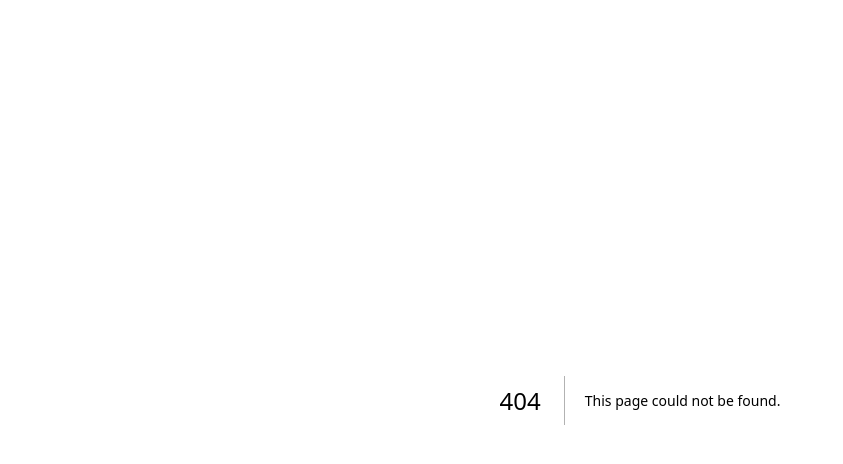
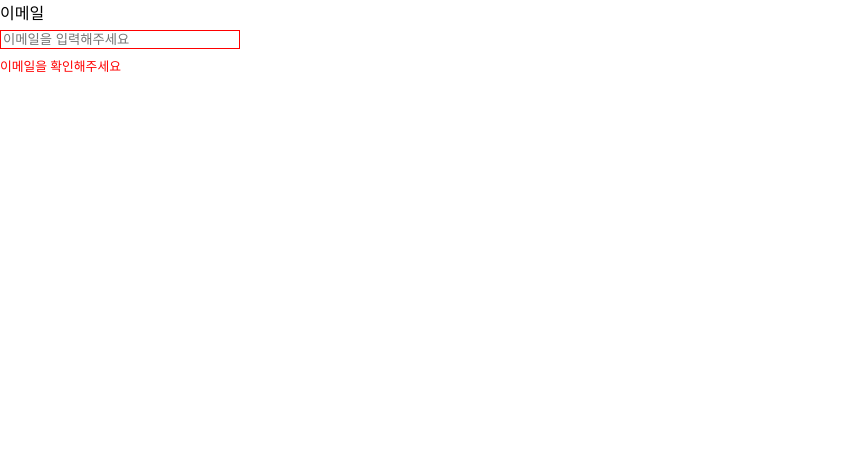
Before and after one commit to devwqc/petFrontend, a Next.js app: page /test/input in a window 1280 px wide. Before the commit this address had no page. Shown: the top 464 px of the page, without its empty margins (0-843 px from the left). Built offline with nearby package versions, Linux system fonts and the light colour scheme.

Commit message:
feat: InputLayout 컴포넌트 생성

```diff
--- a/package.json
+++ b/package.json
@@ -16,10 +16,13 @@
     ]
   },
   "dependencies": {
+    "@types/classnames": "^2.3.1",
+    "classnames": "^2.5.1",
     "next": "14.2.3",
     "react": "^18",
     "react-dom": "^18",
     "react-hook-form": "^7.51.5",
+    "scss": "^0.2.4",
     "yup": "^1.4.0"
   },
   "devDependencies": {
--- /dev/null
+++ b/src/components/common/Input/Input.module.scss
@@ -0,0 +1,36 @@
+@layer overrides {
+  .small {
+    width: 5rem;
+  }
+
+  .medium {
+    width: 10rem;
+  }
+
+  .large {
+    width: 15rem;
+  }
+
+  .label {
+    font-size: 1rem;
+  }
+
+  .input {
+    width: 60px;
+  }
+
+  .inputWithLabel {
+    display: flex;
+    flex-direction: column;
+    gap: 0.4rem;
+  }
+
+  .error {
+    border: 0.1rem red solid;
+  }
+
+  .errorText {
+    color: red;
+    font-size: 0.8rem;
+  }
+}
--- /dev/null
+++ b/src/components/common/Input/InputLayout.tsx
@@ -0,0 +1,40 @@
+import classNames from 'classnames/bind';
+import styles from './Input.module.scss';
+
+interface InputProps {
+  id: string;
+  type: string;
+  label?: string;
+  value?: string | number;
+  style?: string;
+  isError: boolean;
+  errorText?: string;
+  labelStyle?: string;
+  placeholder: string;
+}
+
+const cx = classNames.bind(styles);
+
+export default function InputLayout({
+  id,
+  type,
+  label,
+  value,
+  style,
+  isError,
+  errorText,
+  labelStyle,
+  placeholder,
+}: InputProps) {
+  return (
+    <div className={cx('inputWithLabel')}>
+      {label && (
+        <label htmlFor={id} className={cx(labelStyle)}>
+          {label}
+        </label>
+      )}
+      <input id={id} type={type} value={value} className={cx({ error: isError }, style)} placeholder={placeholder} />
+      {isError && <p className={cx('errorText')}>{errorText}</p>}
+    </div>
+  );
+}
--- /dev/null
+++ b/src/components/common/Input/index.tsx
@@ -0,0 +1,20 @@
+import classNames from 'classnames/bind';
+import InputLayout from './InputLayout';
+import styles from './Input.module.scss';
+
+const cx = classNames.bind(styles);
+
+export default function Input() {
+  return (
+    <InputLayout
+      id=""
+      type=""
+      style={cx('large')}
+      isError={true}
+      errorText="이메일을 확인해주세요"
+      label="이메일"
+      labelStyle={cx('label')}
+      placeholder="이메일을 입력해주세요"
+    />
+  );
+}
--- /dev/null
+++ b/src/pages/test/input.tsx
@@ -0,0 +1,5 @@
+import Input from '@/components/common/Input';
+
+export default function input() {
+  return <Input />;
+}
```
Also changed, not shown: 1 other file (tests, documents, lock files or other folders).
